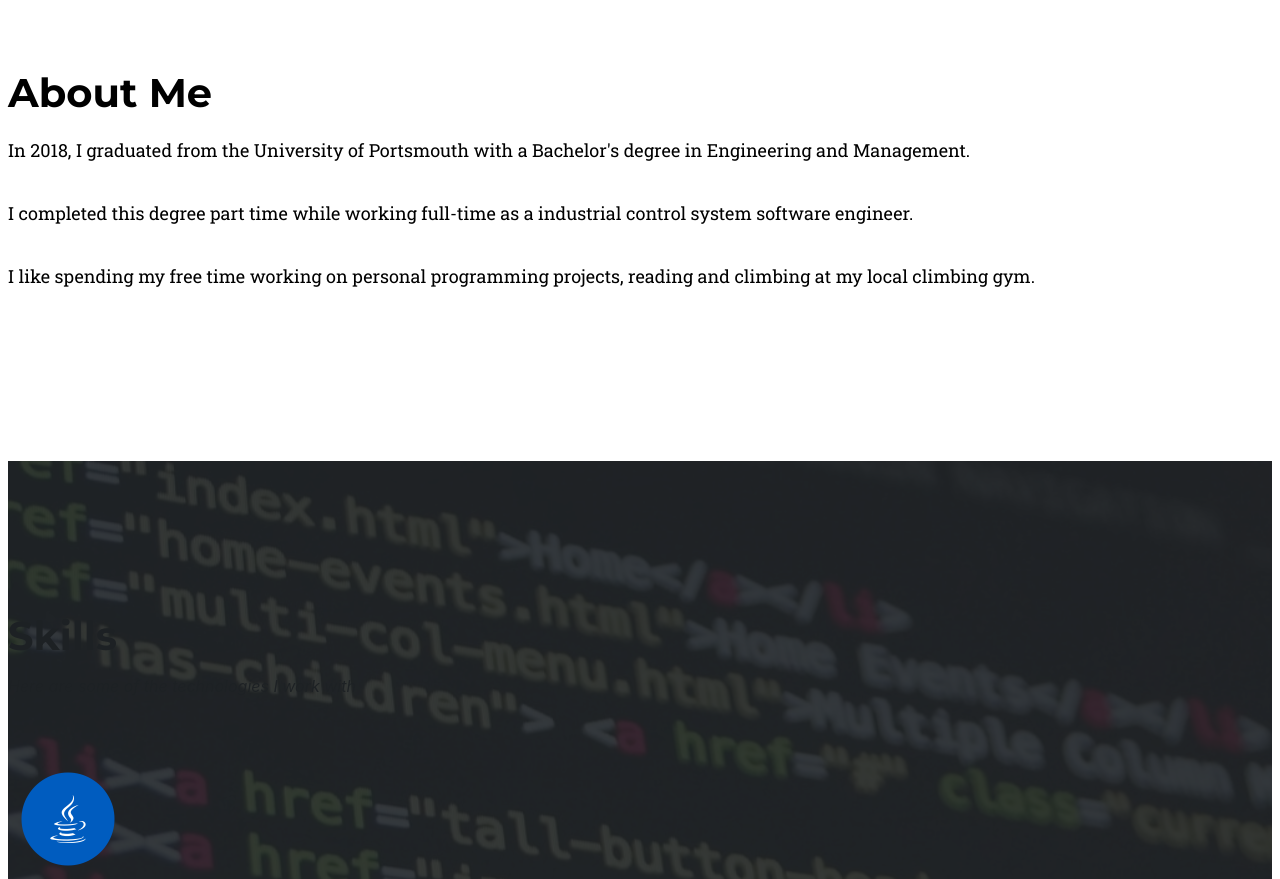
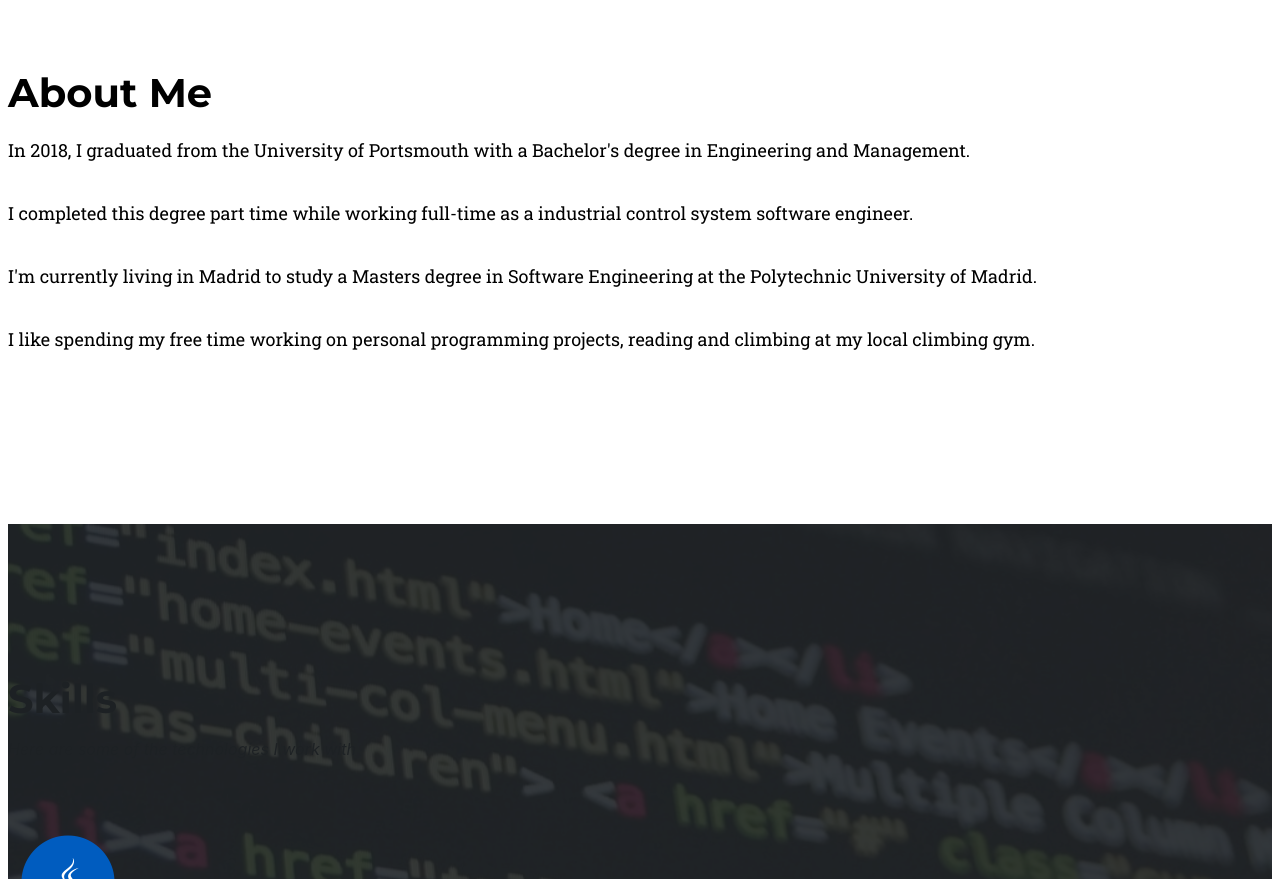
Before and after one commit to amitchell94/andy-mitchell-portfolio, a website with bundled scripts: page index.html in a window 1280 px wide. Shown: the part 980-1859 px from the top of the page. Built offline with nearby package versions, Linux system fonts and the light colour scheme; a web font is replaced by a local one.

Commit message:
Update index.html

```diff
--- a/index.html
+++ b/index.html
@@ -102,6 +102,9 @@
                     <br>
                     I completed this degree part time while working full-time as a industrial control system software
                     engineer.
+                    <br>
+                    <br>
+                    I'm currently living in Madrid to study a Masters degree in Software Engineering at the Polytechnic University of Madrid.
                     <br>
                     <br>
                     I like spending my free time working on personal programming projects, reading and climbing at my
```
